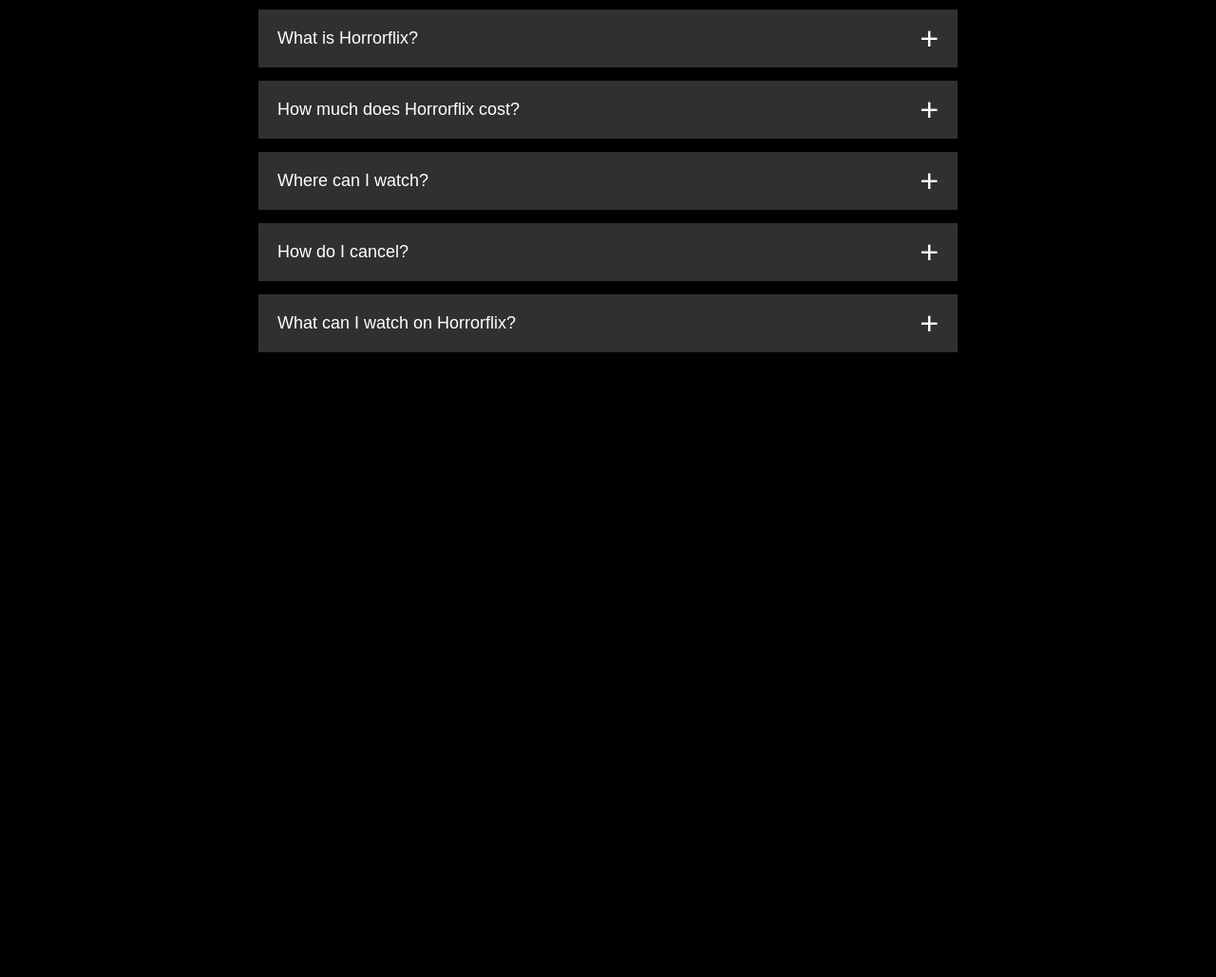
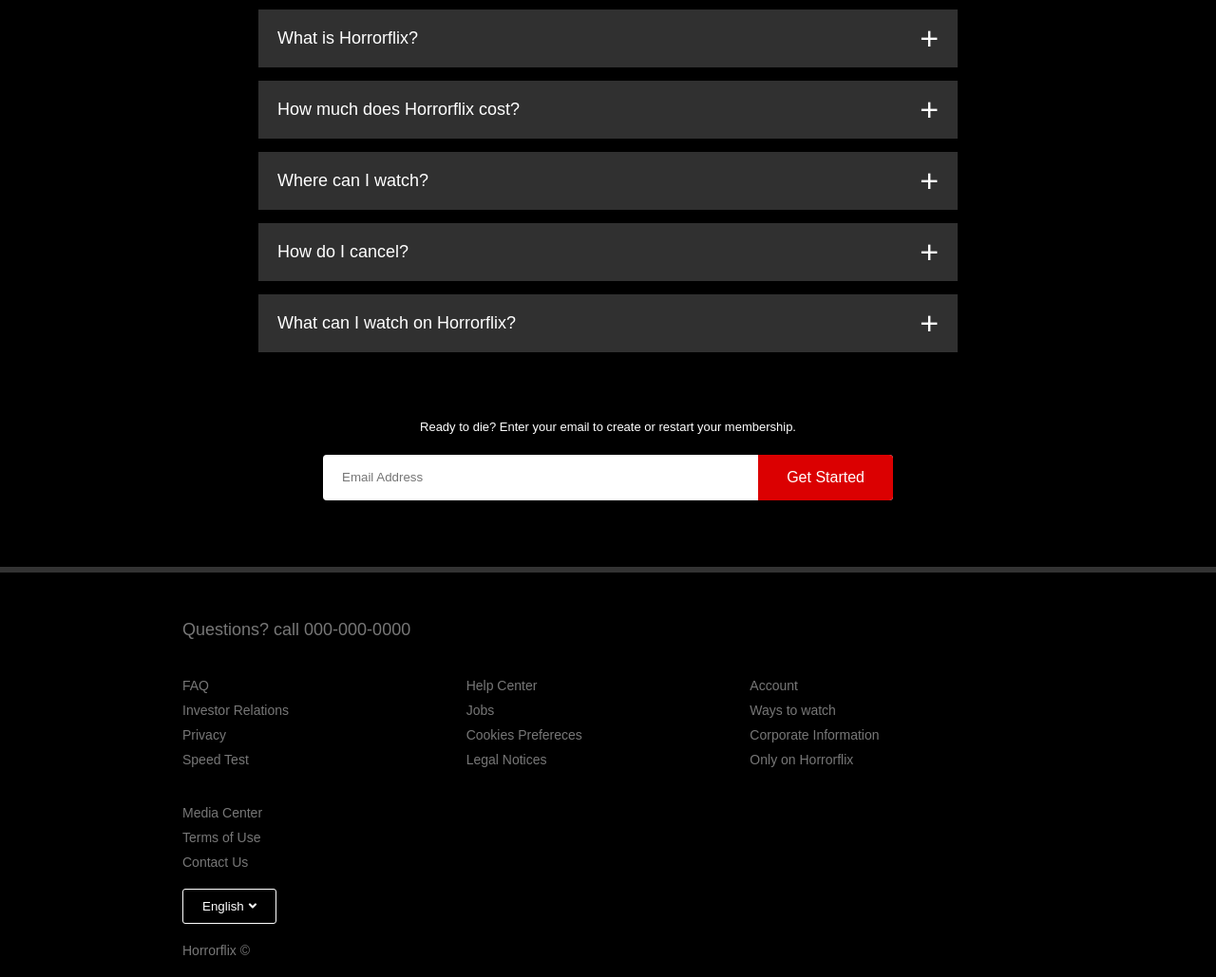
Before and after one commit to RamirezDanielle/netflix, a plain HTML site: page index.html in a window 1280 px wide. Shown: the part 2686-3715 px from the top of the page at 95% size. Before the commit the page ends 3134 px from the top, so only its background shows below. Drawn offline with Linux system fonts and the light colour scheme.

Commit message:
final commit

```diff
--- a/index.html
+++ b/index.html
@@ -94,6 +94,42 @@
                 </div>
             </li>
         </ul>
+        <small>Ready to die? Enter your email to create or restart your membership.</small>
+        <form class="email_signup">
+            <input type="email" placeholder="Email Address" required>
+            <button type="submit">Get Started</button>
+        </form>
+    </div>
+
+    <div class="footer">
+        <h2>Questions? call 000-000-0000</h2>
+        <div class="row">
+            <div class="col">
+                <a href="#">FAQ</a>
+                <a href="#">Investor Relations</a>
+                <a href="#">Privacy</a>
+                <a href="#">Speed Test</a>
+            </div>
+            <div class="col">
+                <a href="#">Help Center</a>
+                <a href="#">Jobs</a>
+                <a href="#">Cookies Prefereces</a>
+                <a href="#">Legal Notices</a>
+            </div>
+            <div class="col">
+                <a href="#">Account</a>
+                <a href="#">Ways to watch</a>
+                <a href="#">Corporate Information</a>
+                <a href="#">Only on Horrorflix</a>
+            </div>
+        </div>
+        <div class="col">
+            <a href="#">Media Center</a>
+            <a href="#">Terms of Use</a>
+            <a href="#">Contact Us</a>
+        </div>
+        <button class="language-btn">English <i class="fa fa-angle-down" aria-hidden="true"></i></button>
+        <p class="copyright-txt"> Horrorflix &copy;</p>
     </div>
 </body>
 </html>
--- a/style.css
+++ b/style.css
@@ -206,3 +206,124 @@ input[type='radio'] {
 .accordion input[type='radio']:checked + label::after {
     transform: rotate(135deg);
 }
+
+.faq .email_signup {
+    max-width: 600px;
+    margin: 20px auto 60px;
+}
+
+.faq small {
+    font-size: 13px;
+}
+
+/* footer */
+
+.footer {
+    padding: 50px 15% 10px;
+    border-top: 6px solid #333;
+    color: #777;
+}
+
+.footer h2 {
+    font-size: 18px;
+    font-weight: 400;
+    margin-bottom: 30px;
+}
+
+.footer .col {
+    flex-basis: 25%;
+    flex-grow: 1;
+    margin-bottom: 20px;
+}
+
+.footer .col a {
+    display: block;
+    text-decoration: none;
+    color: #777;
+    font-size: 14px;
+    margin-bottom: 10px;
+}
+
+.footer .row {
+    align-items: flex-start;
+    padding: 10px 0;
+}
+
+.footer .language-btn {
+    color: #fff;
+    padding: 10px 20px;
+    border-radius: 3px;
+}
+
+.copyright-txt {
+    font-size: 14px;
+    margin-top: 20px;
+    margin-bottom: 10px;
+}
+
+/* media queries */
+
+@media only screen and (max-width: 800px) {
+    .logo {
+        width: 100px;
+    }
+    nav button {
+        padding: 5px 10px;
+    }
+
+    nav .language-btn {
+        padding: 4px 8px;
+    }
+
+    .header-content {
+        position: unset;
+        transform: none;
+        padding-top: 150px;
+    }
+
+    .header-content h1 {
+        font-size: 30px;
+    }
+
+    .email_signup button {
+        font-size: 12px;
+        padding: 10px 15px;
+    }
+
+    .text-col, .img-col {
+        flex-basis: 100%;
+    }
+
+    .features h2 {
+        font-size: 30px;
+    }
+
+    .features p {
+        font-size: 15px;
+    }
+
+    .row:nth-child(2), row:nth-child(4) {
+        flex-direction: column-reverse;
+    }
+
+    .features .row {
+        padding: 10px 0px;
+    }
+
+    .faq h2 {
+        font-size: 20px;
+    }
+
+    .accordion .content {
+        font-size: 14px;
+    }
+
+    .accordion li label {
+        padding: 10px;
+        font-size: 14px;
+    }
+
+    label::after {
+        font-size: 24px;
+    }
+}
```
